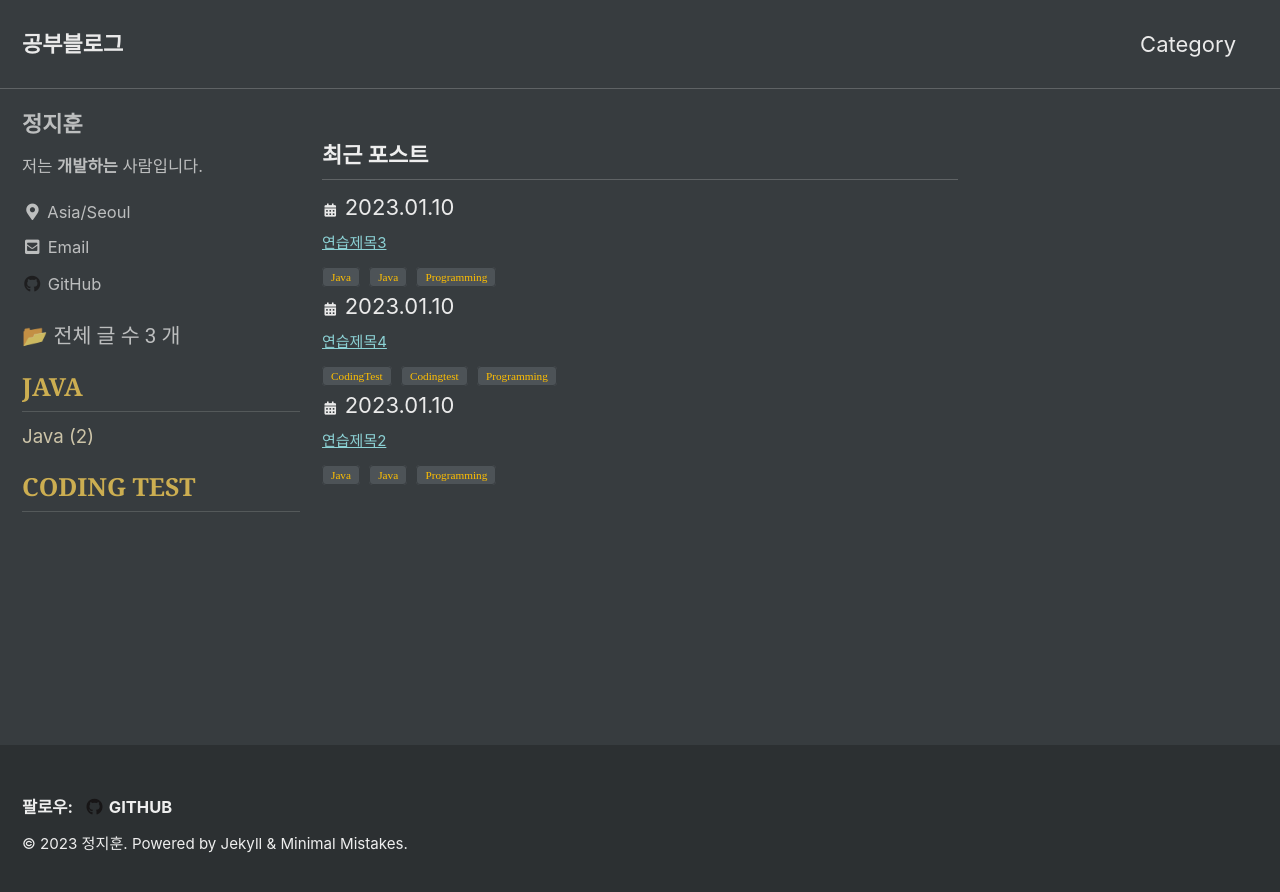
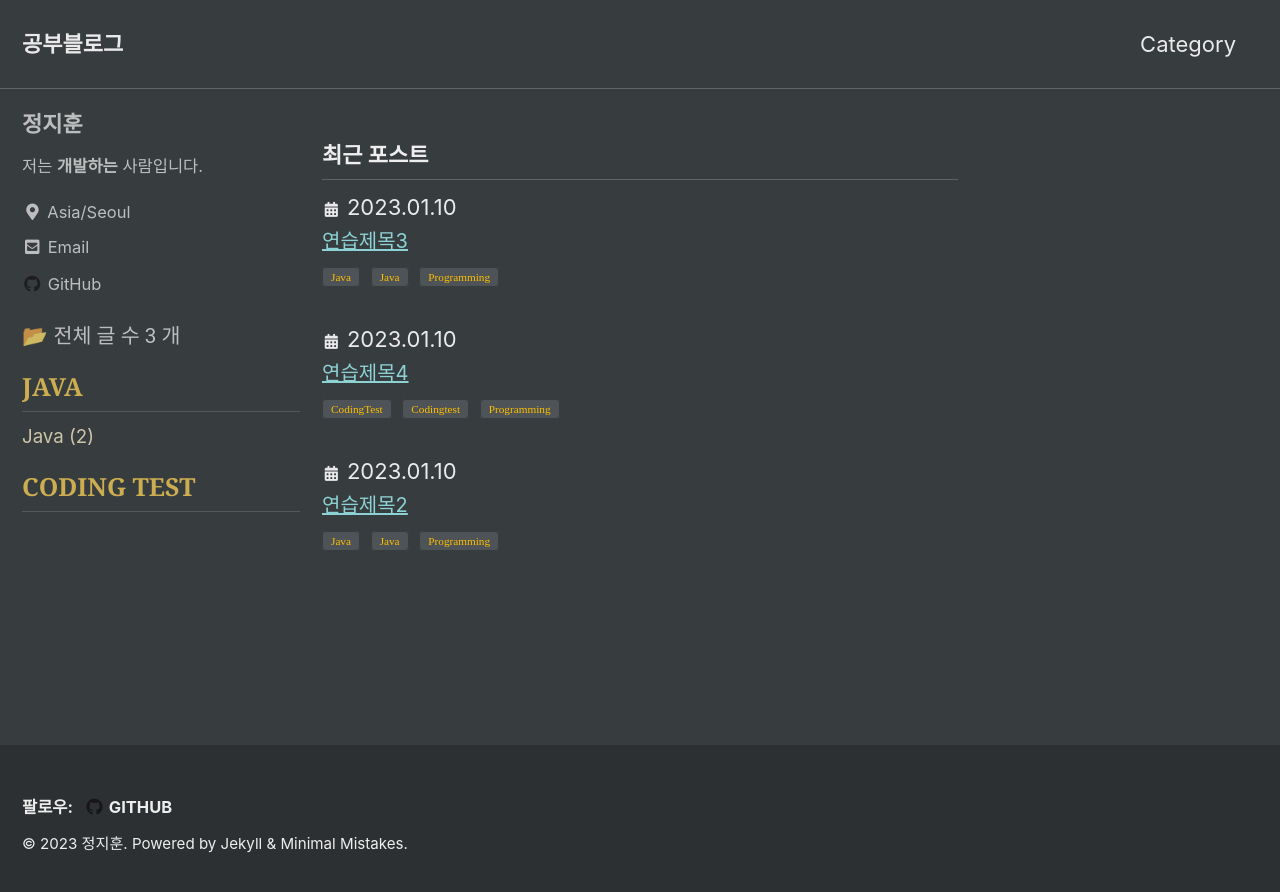
Before and after one commit to Jeongjjuna/jeongjjuna.github.io, a Jekyll site: the page built from index.html, in a window 1280 px wide. Shown: the top 892 px of the page. Built offline with Jekyll 4.4.1, drawn with Linux system fonts in a browser that asks for light colours; cached includes are drawn as plain includes; some web fonts are replaced; the list of posts is cut into pages by our own code.

Commit message:
최신 포스트 스타일변경

```diff
--- a/_includes/archive-single.html
+++ b/_includes/archive-single.html
@@ -13,17 +13,19 @@
 <div class="{{ include.type | default: 'list' }}__item">
   <article class="archive-item">
       <div>
-          <i class="fas fa-fw fa-calendar-alt" aria-hidden="true" style="font-size: 0.6em;"> </i>{{ post.date | date: " %Y.%m.%d" }}
+          <i class="fas fa-fw fa-calendar-alt" aria-hidden="true" style="font-size: 15px;"> </i>{{ post.date | date: " %Y.%m.%d" }}
           <br>
           <span>
-            <a href="{{ post.url }}" style="font-size: 15px;">{{post.title}}</a>
+            <a href="{{ post.url }}" style="font-size: 20px;">{{post.title}}</a>
           </span>
           <br>
-          <small style="font-size: 15px;">
+          <small style="font-size: 20px;">
             {% if site.category_archive.type and post.categories[0] and site.tag_archive.type and post.tags[0] %}
               {%- include post__taxonomy.html -%}
             {% endif %}
           </small>
+          <br>
+          <br>
       </div>
     </article>
 </div>
```
